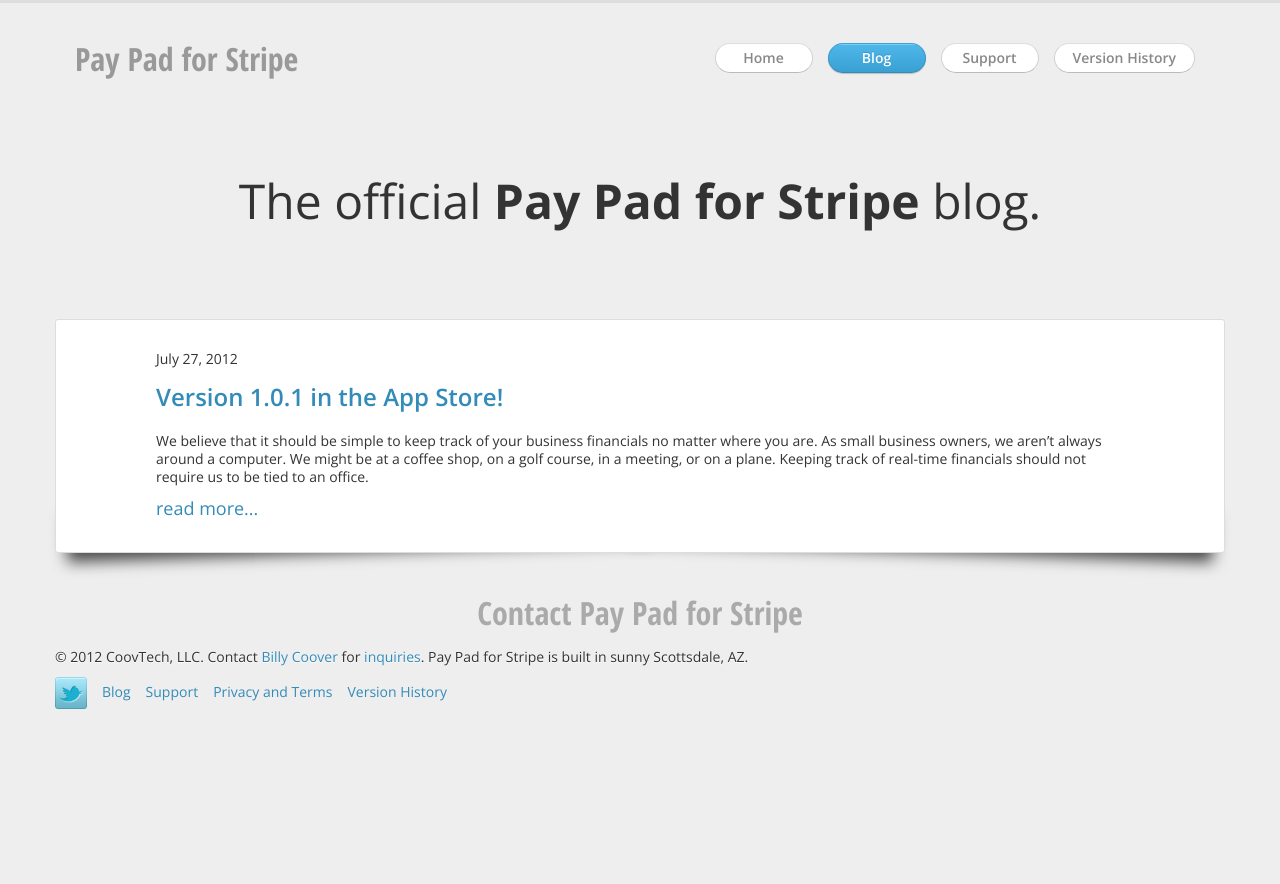
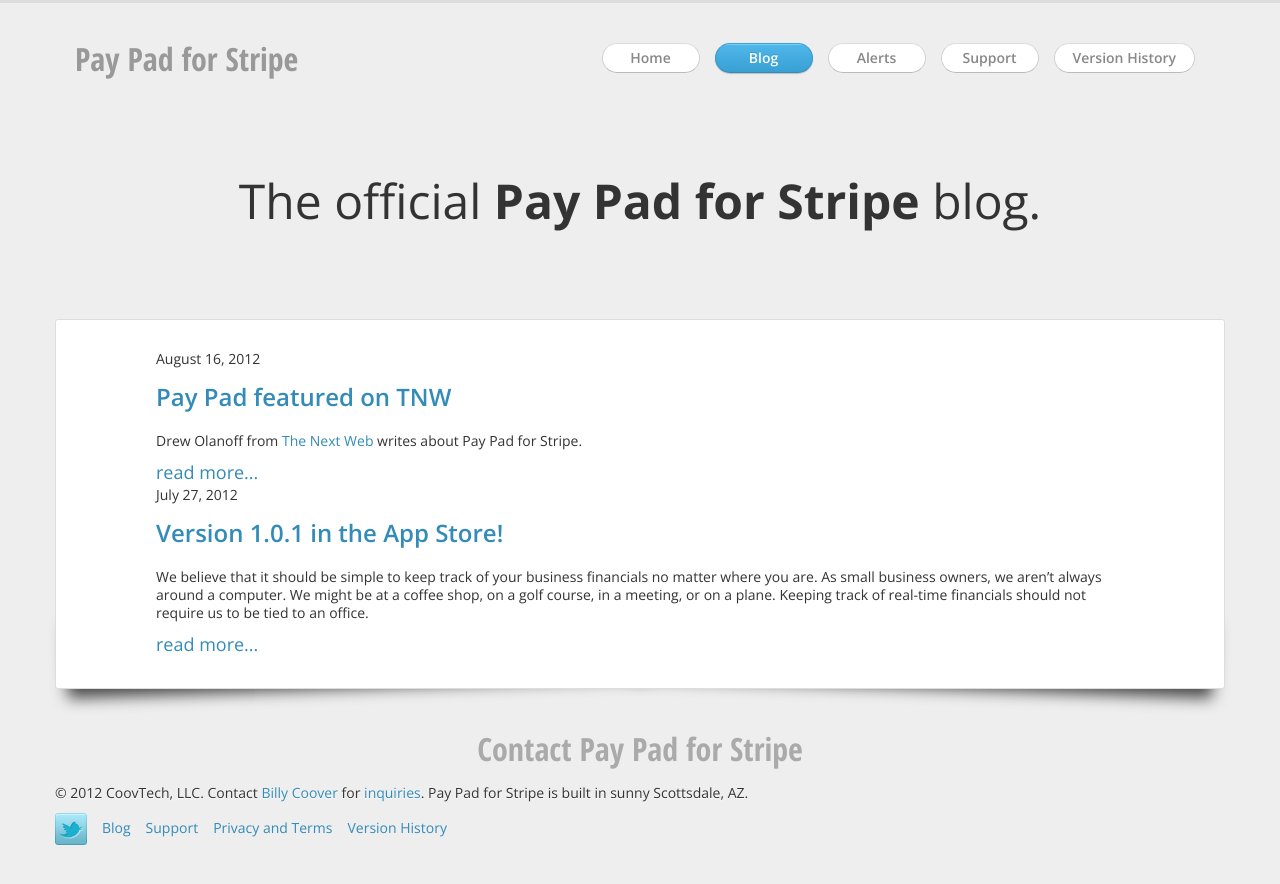
Before and after one commit to control/paypad, a Jekyll site: the page built from index.md, in a window 1280 px wide. Shown: the top 884 px of the page. Built offline with Jekyll 4.4.1, drawn with Linux system fonts in a browser that asks for light colours; some web fonts are replaced; Markdown is read by kramdown in place of the engine named in the settings; comment, search, counter and statistics services are not loaded.

Commit message:
add blog post

```diff
--- a/_layouts/blog.html
+++ b/_layouts/blog.html
@@ -37,6 +37,7 @@
                       <ul class="nav">
                           <li><a href="https://www.pay-pad.com">Home</a></li>
                           <li class="active"><a href="/">Blog</a></li>
+                          <li><a href="https://www.pay-pad.com/alerts">Alerts</a></li>
                           <li><a href="https://www.pay-pad.com/support">Support</a></li>
                           <li><a href="https://www.pay-pad.com/history">Version History</a></li>
                       </ul>
--- /dev/null
+++ b/_posts/2012-08-16-tnw.md
@@ -0,0 +1,15 @@
+---
+layout: post
+title: "Pay Pad featured on TNW"
+excerpt:
+  Drew Olanoff from [The Next Web](http://thenextweb.com/) writes about Pay Pad for Stripe.
+---
+
+![The Next Web](/img/tnw-featured.png)
+
+<br />
+
+>Pay Pad for Stripe gives you all of the real-estate that the iPad has to offer to show off your recent charges and detailed information about your customers. If you’re running a business that uses Stripe to process payments, then this app will be a fine addition to your daily routine
+- [Drew Olanoff](https://twitter.com/thatdrew)
+
+Big thanks to Drew and The Next Web [for the shoutout](http://thenextweb.com/apps/2012/08/07/stripe-now-lets-you-manage-your-account-and-accept-payments-from-your-ipad/)!
```
Also changed, not shown: img/tnw-featured.png (added).
